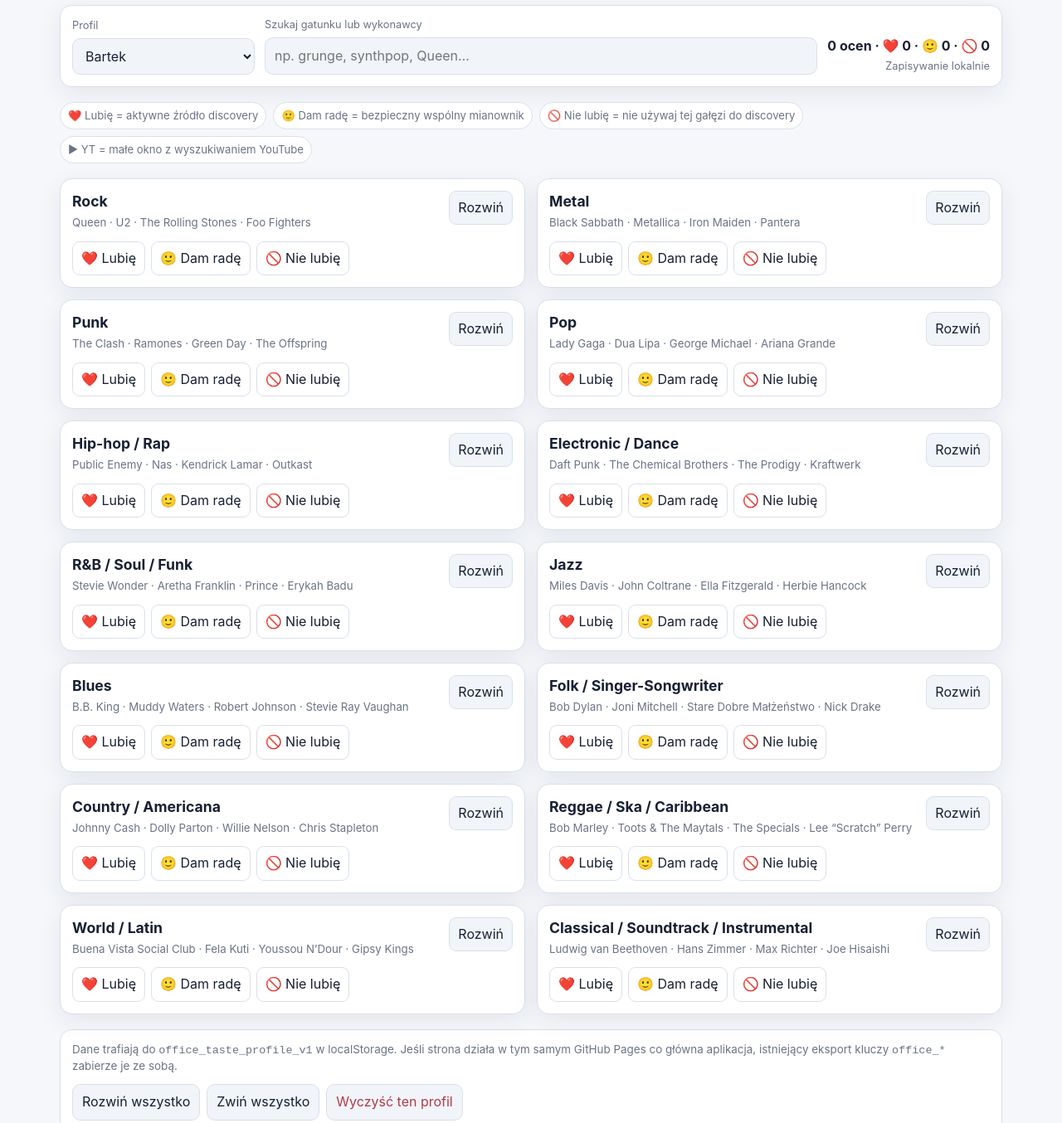
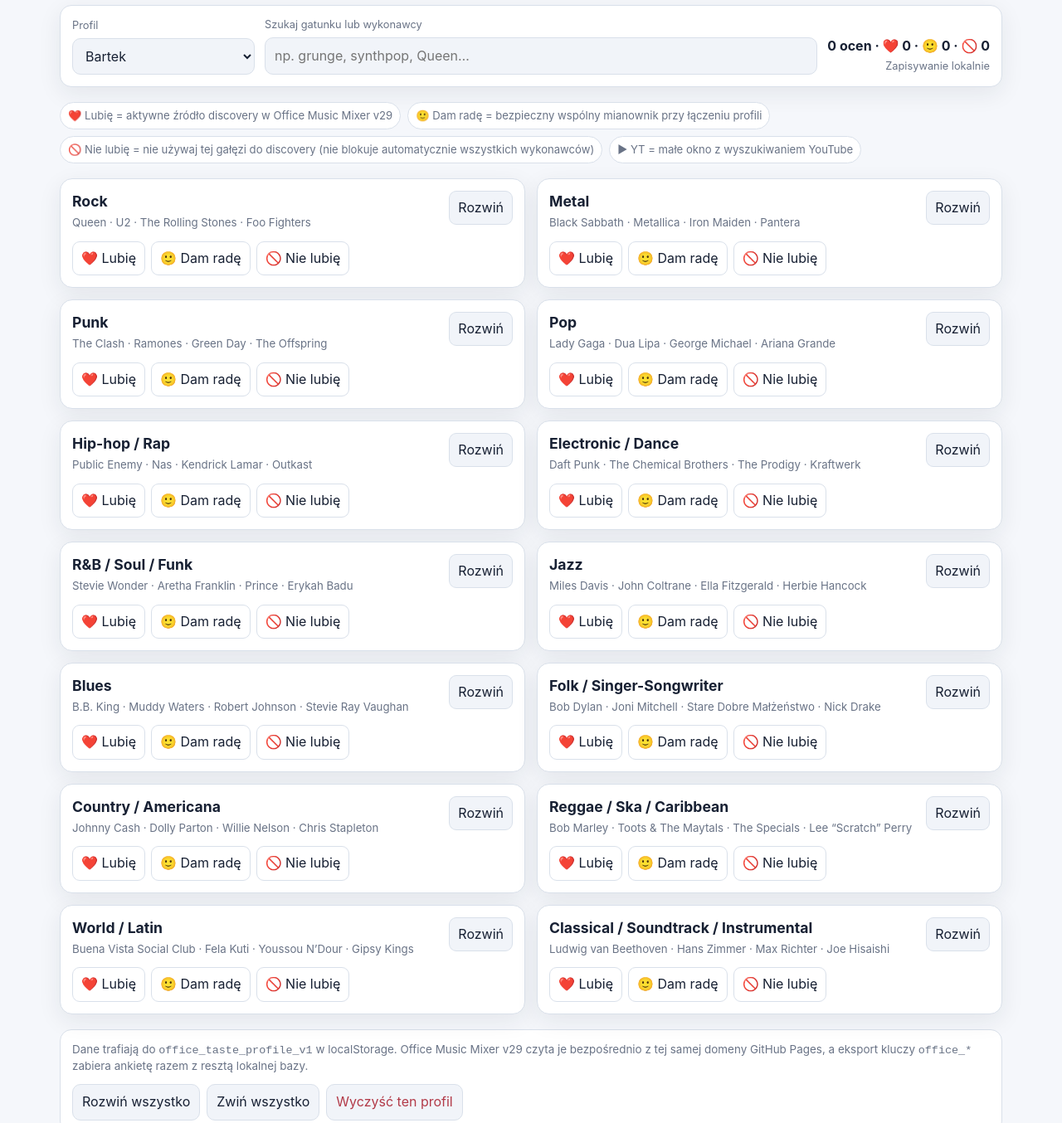
Before and after one commit to Brimbag/office-music, a plain HTML site: page taste.html in a window 1280 px wide. Shown: the part 120-1474 px from the top of the page at 83% size. Drawn offline with Linux system fonts and the light colour scheme.

Commit message:
Update taste.html
v2

```diff
--- a/taste.html
+++ b/taste.html
@@ -97,16 +97,16 @@
     </section>
 
     <div class="legend" aria-label="Znaczenie ocen">
-      <span>❤️ Lubię = aktywne źródło discovery</span>
-      <span>🙂 Dam radę = bezpieczny wspólny mianownik</span>
-      <span>🚫 Nie lubię = nie używaj tej gałęzi do discovery</span>
+      <span>❤️ Lubię = aktywne źródło discovery w Office Music Mixer v29</span>
+      <span>🙂 Dam radę = bezpieczny wspólny mianownik przy łączeniu profili</span>
+      <span>🚫 Nie lubię = nie używaj tej gałęzi do discovery (nie blokuje automatycznie wszystkich wykonawców)</span>
       <span>▶ YT = małe okno z wyszukiwaniem YouTube</span>
     </div>
 
     <section id="genres" class="grid" aria-live="polite"></section>
 
     <section class="footerbar">
-      <p>Dane trafiają do <code>office_taste_profile_v1</code> w localStorage. Jeśli strona działa w tym samym GitHub Pages co główna aplikacja, istniejący eksport kluczy <code>office_*</code> zabierze je ze sobą.</p>
+      <p>Dane trafiają do <code>office_taste_profile_v1</code> w localStorage. Office Music Mixer v29 czyta je bezpośrednio z tej samej domeny GitHub Pages, a eksport kluczy <code>office_*</code> zabiera ankietę razem z resztą lokalnej bazy.</p>
       <div class="actions">
         <button class="btn" id="expandAll" type="button">Rozwiń wszystko</button>
         <button class="btn" id="collapseAll" type="button">Zwiń wszystko</button>
```
